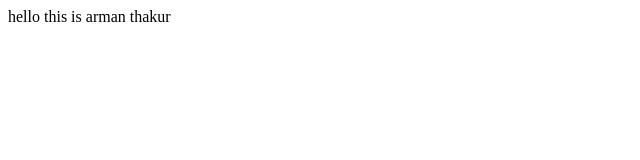
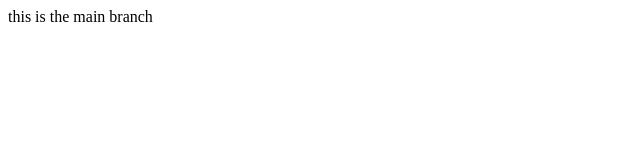
Before and after one commit to Armanthakur/gittest2, a plain HTML site: page index.html in a window 1280 px wide. Shown: the full height of the page, 0-640 px from the left. Drawn offline with Linux system fonts and the light colour scheme.

Commit message:
Update index.html

```diff
--- a/index.html
+++ b/index.html
@@ -1 +1 @@
-<p>hello this is arman thakur</p>
+<p>this is the main branch</p>
```
